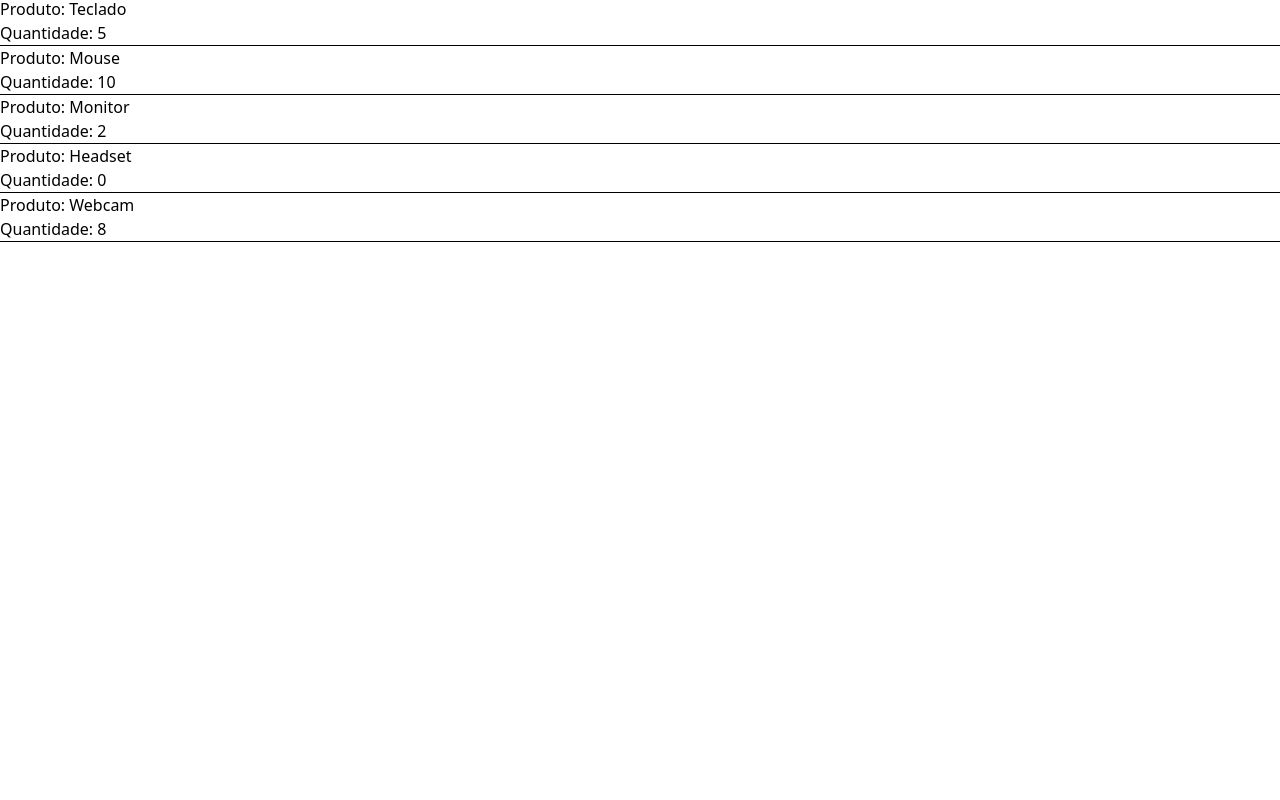
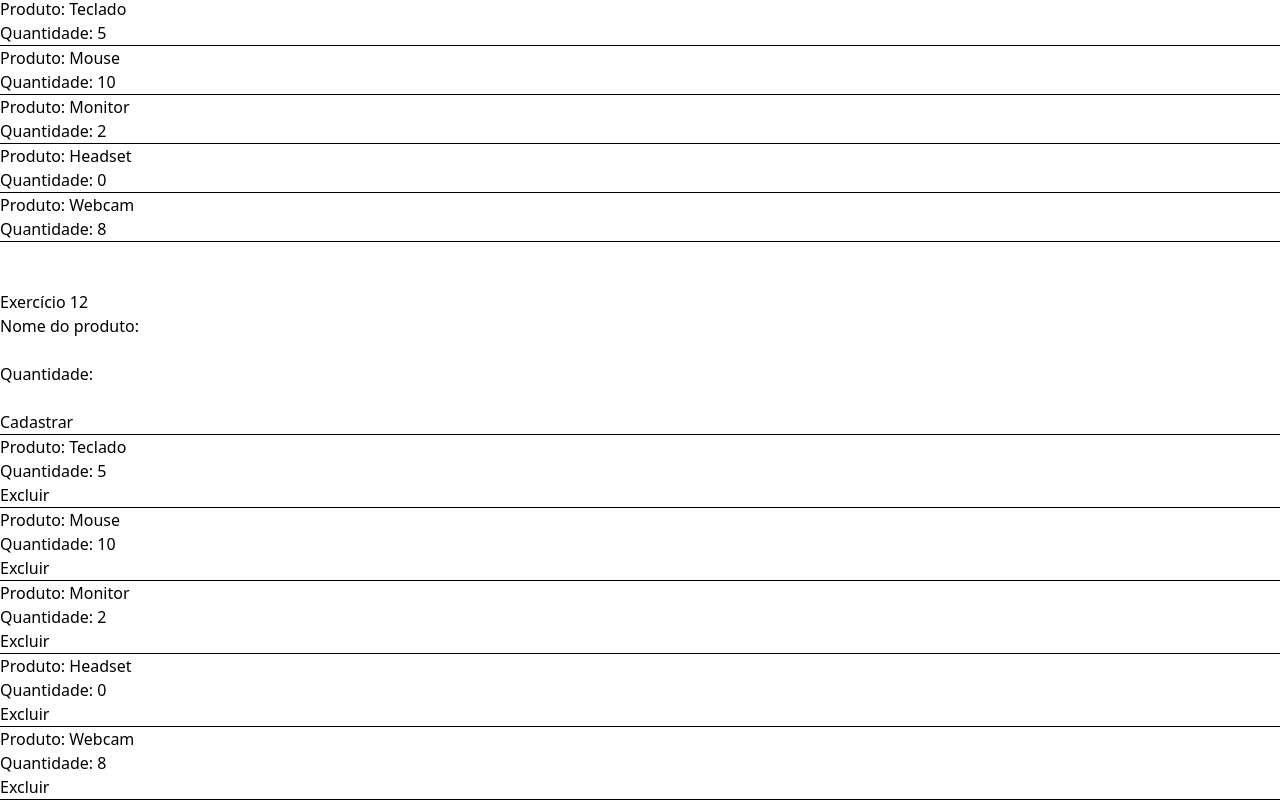
Before and after one commit to caprs/projetointegrador, an Angular app in the folder projeto-integrador/: page / in a window 1280 px wide. Shown: the part 4157-4957 px from the top of the page. Before the commit the page ends 4399 px from the top, so only its background shows below. Built offline with nearby package versions, Linux system fonts and the light colour scheme.

Commit message:
feat: implementa exercicio 12 de diretivas

```diff
--- a/projeto-integrador/src/app/livros/cad-livros/cad-livros.html
+++ b/projeto-integrador/src/app/livros/cad-livros/cad-livros.html
@@ -317,3 +317,49 @@
     </div>
 
 </ng-container>
+
+<br><br>
+
+<h2>Exercício 12</h2>
+
+<label>
+    Nome do produto:
+    <input type="text" [(ngModel)]="novoNomeProduto">
+</label>
+
+<br><br>
+
+<label>
+    Quantidade:
+    <input type="number" [(ngModel)]="novaQuantidadeProduto">
+</label>
+
+<br><br>
+
+<button (click)="cadastrarProduto()">
+    Cadastrar
+</button>
+
+<p *ngIf="mensagemCadastro !== ''">
+    {{ mensagemCadastro }}
+</p>
+
+<hr>
+
+<div *ngFor="let produto of produtosDiretiva">
+
+    <p>
+        Produto: {{ produto.nome }}
+    </p>
+
+    <p>
+        Quantidade: {{ produto.quantidade }}
+    </p>
+
+    <button (click)="excluirProduto(produto.id)">
+        Excluir
+    </button>
+
+    <hr>
+
+</div>
--- a/projeto-integrador/src/app/livros/cad-livros/cad-livros.ts
+++ b/projeto-integrador/src/app/livros/cad-livros/cad-livros.ts
@@ -214,4 +214,38 @@ alternarPromocao(produto: Produto) {
 
 // Exercício 11
 somenteDisponiveis = false;
+
+// Exercício 12
+novoNomeProduto = '';
+novaQuantidadeProduto: number | null = null;
+mensagemCadastro = '';
+
+cadastrarProduto() {
+  if (
+    this.novoNomeProduto.trim() === '' ||
+    this.novaQuantidadeProduto === null ||
+    this.novaQuantidadeProduto < 0
+  ) {
+    this.mensagemCadastro = 'Não foi possível realizar o cadastro.';
+    return;
+  }
+
+  this.produtosDiretiva.push({
+    id: Date.now(),
+    nome: this.novoNomeProduto,
+    preco: 0,
+    quantidade: this.novaQuantidadeProduto,
+    promocao: false
+  });
+
+  this.novoNomeProduto = '';
+  this.novaQuantidadeProduto = null;
+  this.mensagemCadastro = '';
 }
+
+excluirProduto(id: number) {
+  this.produtosDiretiva = this.produtosDiretiva.filter(
+    produto => produto.id !== id
+  );
+}
+}
```
